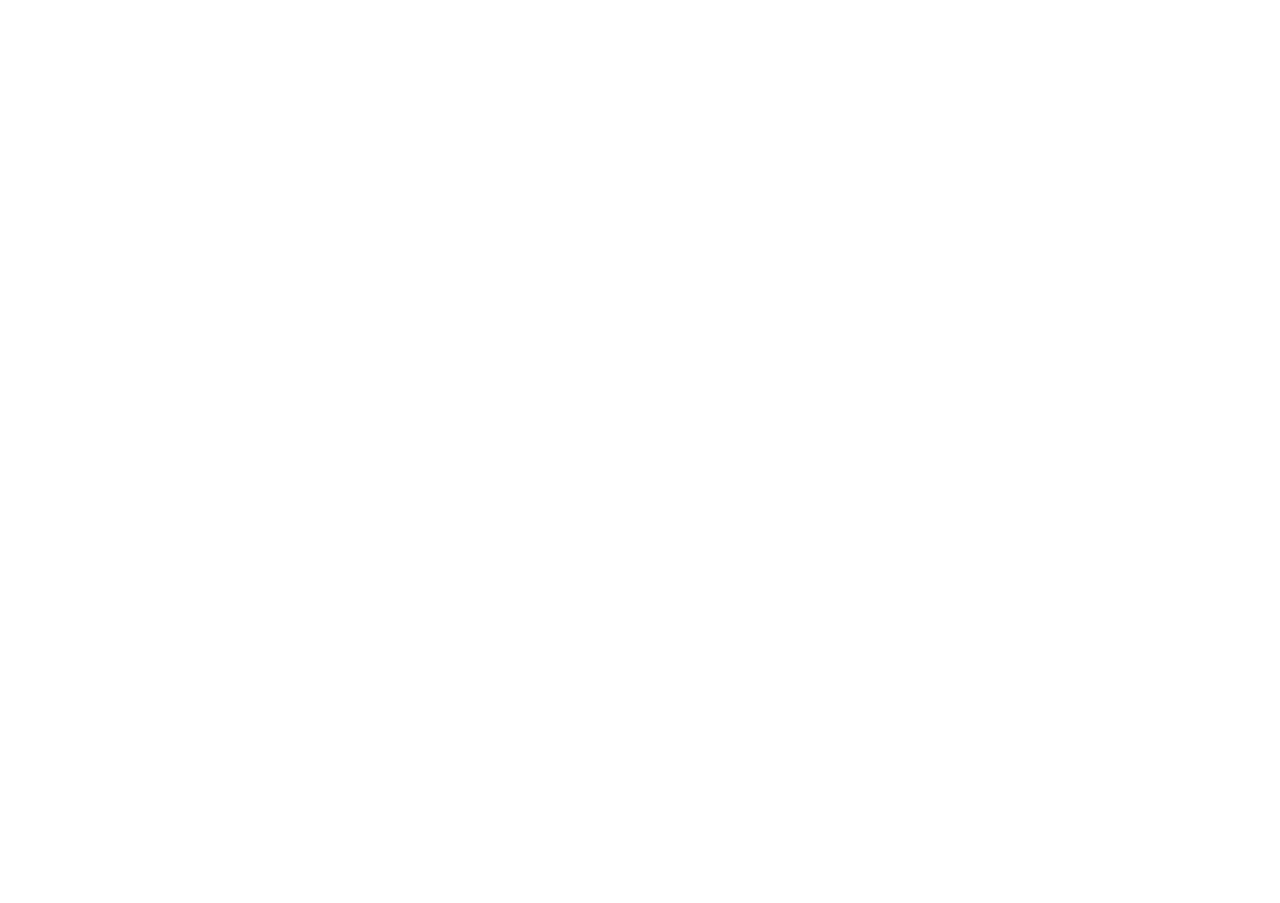
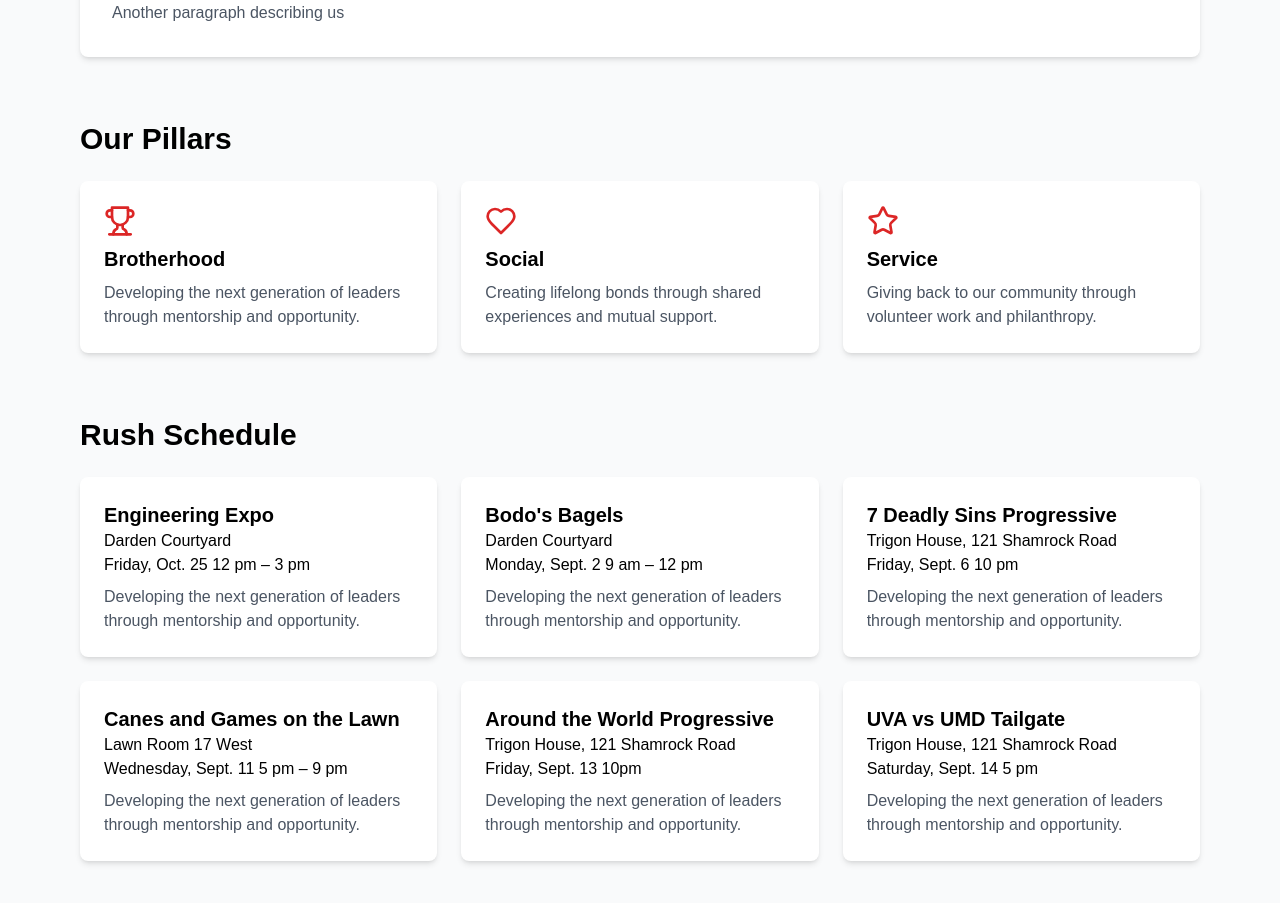
Before and after one commit to tbone30/trigon, a Next.js app: page /rush in a window 1280 px wide. Before the commit this address had no page. Shown: the part 427-1330 px from the top of the page. Before the commit the page ends 800 px from the top, so only its background shows below. Built offline with nearby package versions, Linux system fonts and the light colour scheme.

Commit message:
initial implementation of rush page

```diff
--- a/app/components/navbar.js
+++ b/app/components/navbar.js
@@ -5,7 +5,7 @@
   const navLinks = [
     { href: '/', text: 'Home' },
     { href: '/about', text: 'About' },
-    { href: '/events', text: 'Events' },
+    { href: '/rush', text: 'Rush' },
     { href: '/brothers', text: 'Brothers' },
     { href: '/contact', text: 'Contact' }
   ];
--- /dev/null
+++ b/app/rush/page.js
@@ -0,0 +1,143 @@
+import React from 'react';
+import { Trophy, Heart, Star, BookOpen } from 'lucide-react';
+import Navbar from '../components/navbar.js';
+
+const AboutPage = () => {
+  return (
+    <div className="min-h-screen bg-gray-50">
+      <Navbar/>
+
+      {/* Hero Section */}
+      <div className="bg-red-800 text-white py-16">
+        <div className="max-w-6xl mx-auto text-center px-4">
+          <h2 className="text-4xl font-bold mb-4">Trigon Rush</h2>
+        </div>
+      </div>
+
+      {/* Main Content */}
+      <div className="max-w-6xl mx-auto py-12 px-4">
+        {/* History Section */}
+        <div className="mb-16">
+          <h3 className="text-3xl font-bold text-black mb-6">What is Trigon?</h3>
+          <div className="bg-white rounded-lg shadow-md p-8">
+            <p className="text-gray-600 mb-4">
+              Brief description of Trigon
+            </p>
+            <p className="text-gray-600">
+              Another paragraph describing us
+            </p>
+          </div>
+        </div>
+
+        {/* Core Values */}
+        <div className="mb-16">
+          <h3 className="text-3xl font-bold text-black mb-6">Our Pillars</h3>
+          <div className="grid grid-cols-1 md:grid-cols-2 lg:grid-cols-3 gap-6">
+            <div className="bg-white p-6 rounded-lg shadow-md">
+              <Trophy className="w-8 h-8 text-red-600 mb-2" />
+              <h4 className="text-xl font-bold text-black mb-2">Brotherhood</h4>
+              <p className="text-gray-600">Developing the next generation of leaders through mentorship and opportunity.</p>
+            </div>
+            <div className="bg-white p-6 rounded-lg shadow-md">
+              <Heart className="w-8 h-8 text-red-600 mb-2" />
+              <h4 className="text-xl font-bold text-black mb-2">Social</h4>
+              <p className="text-gray-600">Creating lifelong bonds through shared experiences and mutual support.</p>
+            </div>
+            <div className="bg-white p-6 rounded-lg text-black shadow-md">
+              <Star className="w-8 h-8 text-red-600 mb-2" />
+              <h4 className="text-xl font-bold mb-2">Service</h4>
+              <p className="text-gray-600">Giving back to our community through volunteer work and philanthropy.</p>
+            </div>
+          </div>
+        </div>
+
+        {/* SCHEDULE INFO GRID */}
+        <div className="mb-16">
+            <h3 className="text-3xl font-bold text-black mb-6">Rush Schedule</h3>
+            <div className="grid grid-cols-1 md:grid-cols-2 lg:grid-cols-3 gap-6">
+                <div className="bg-white p-6 rounded-lg shadow-md">
+                    <h4 className="text-xl font-bold text-black">Engineering Expo</h4>
+                    <h5 className="text-m text-black">Darden Courtyard</h5>
+                    <h5 className="text-m text-black mb-2">
+                        Friday, Oct. 25
+                        12 pm – 3 pm
+                    </h5>
+                    <p className="text-gray-600">Developing the next generation of leaders through mentorship and opportunity.</p>
+                </div>
+                <div className="bg-white p-6 rounded-lg shadow-md">
+                    <h4 className="text-xl font-bold text-black">Bodo's Bagels</h4>
+                    <h5 className="text-m text-black">Darden Courtyard</h5>
+                    <h5 className="text-m text-black mb-2">
+                        Monday, Sept. 2
+                        9 am – 12 pm
+                    </h5>
+                    <p className="text-gray-600">Developing the next generation of leaders through mentorship and opportunity.</p>
+                </div>
+                <div className="bg-white p-6 rounded-lg shadow-md">
+                    <h4 className="text-xl font-bold text-black">7 Deadly Sins Progressive</h4>
+                    <h5 className="text-m text-black">Trigon House, 121 Shamrock Road</h5>
+                    <h5 className="text-m text-black mb-2">
+                        Friday, Sept. 6
+                        10 pm
+                    </h5>
+                    <p className="text-gray-600">Developing the next generation of leaders through mentorship and opportunity.</p>
+                </div>
+                <div className="bg-white p-6 rounded-lg shadow-md">
+                    <h4 className="text-xl font-bold text-black">Canes and Games on the Lawn</h4>
+                    <h5 className="text-m text-black">Lawn Room 17 West</h5>
+                    <h5 className="text-m text-black mb-2">
+                        Wednesday, Sept. 11
+                        5 pm – 9 pm
+                    </h5>
+                    <p className="text-gray-600">Developing the next generation of leaders through mentorship and opportunity.</p>
+                </div>
+                <div className="bg-white p-6 rounded-lg shadow-md">
+                    <h4 className="text-xl font-bold text-black">Around the World Progressive</h4>
+                    <h5 className="text-m text-black">Trigon House, 121 Shamrock Road</h5>
+                    <h5 className="text-m text-black mb-2">
+                        Friday, Sept. 13
+                        10pm
+                    </h5>
+                    <p className="text-gray-600">Developing the next generation of leaders through mentorship and opportunity.</p>
+                </div>
+                <div className="bg-white p-6 rounded-lg shadow-md">
+                    <h4 className="text-xl font-bold text-black">UVA vs UMD Tailgate</h4>
+                    <h5 className="text-m text-black">Trigon House, 121 Shamrock Road</h5>
+                    <h5 className="text-m text-black mb-2">
+                        Saturday, Sept. 14
+                        5 pm
+                    </h5>
+                    <p className="text-gray-600">Developing the next generation of leaders through mentorship and opportunity.</p>
+                </div>
+            </div>
+        </div>
+
+        {/*
+        {/* SCHEDULE INFO
+        <div className="flex">
+            {/* RUSH CALENDAR
+            <div className="pb-12">
+                <h3 className="text-3xl font-bold text-black mb-6">Rush Schedule</h3>
+                <div className="relative h-[600px] w-[400px] text-white">
+                    <div
+                        className="absolute inset-0 z-0"
+                        style={{
+                            backgroundImage: "url('/trigon-rush-schedule-fall-2024.png')",
+                            backgroundSize: 'cover',
+                            backgroundPosition: 'center',
+                        }}
+                    />
+                </div>
+            </div>
+            {/* EVENT INFO
+            <div className="w-full flex justify-end">
+                <h3 className="text-3xl font-bold text-black mb-6">Event Info</h3>
+            </div>
+        </div>
+        */}
+      </div>
+    </div>
+  );
+};
+
+export default AboutPage;
```
Also changed, not shown: public/trigon-rush-schedule-fall-2024.png (added).
